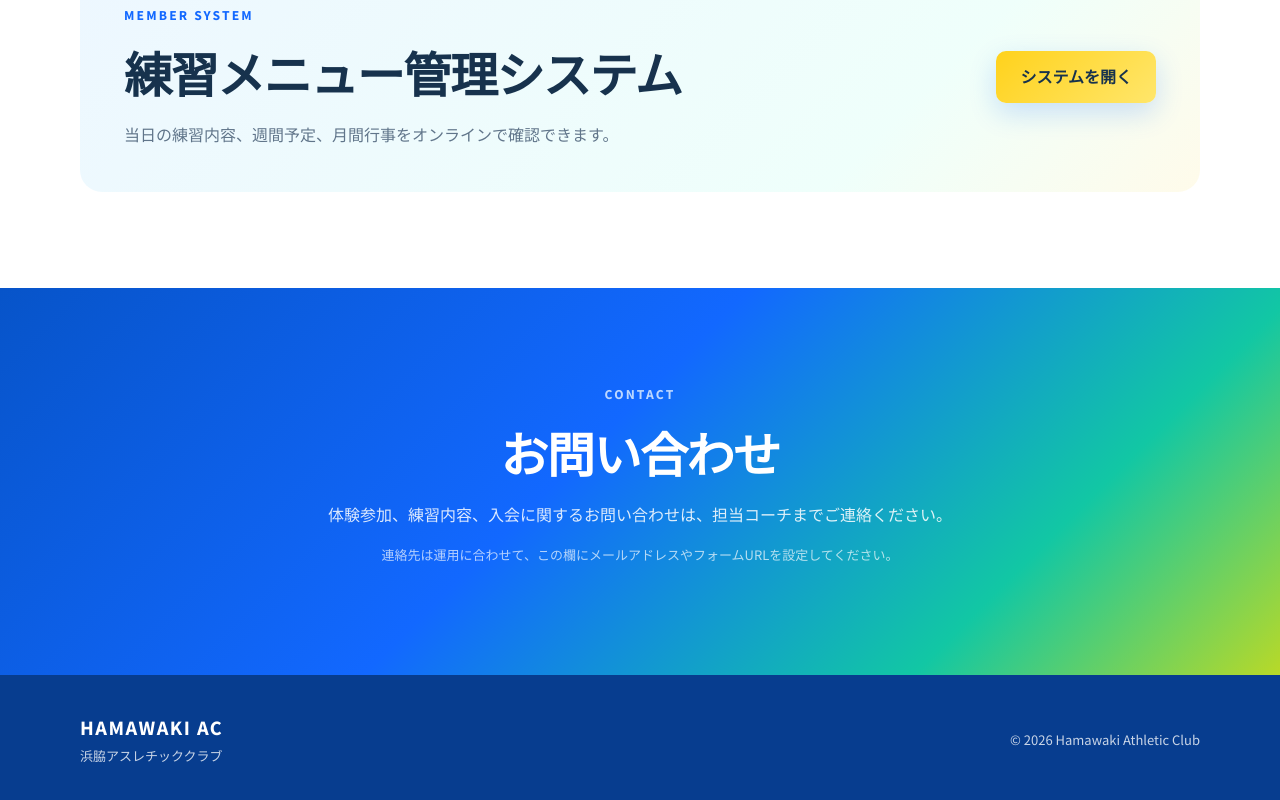
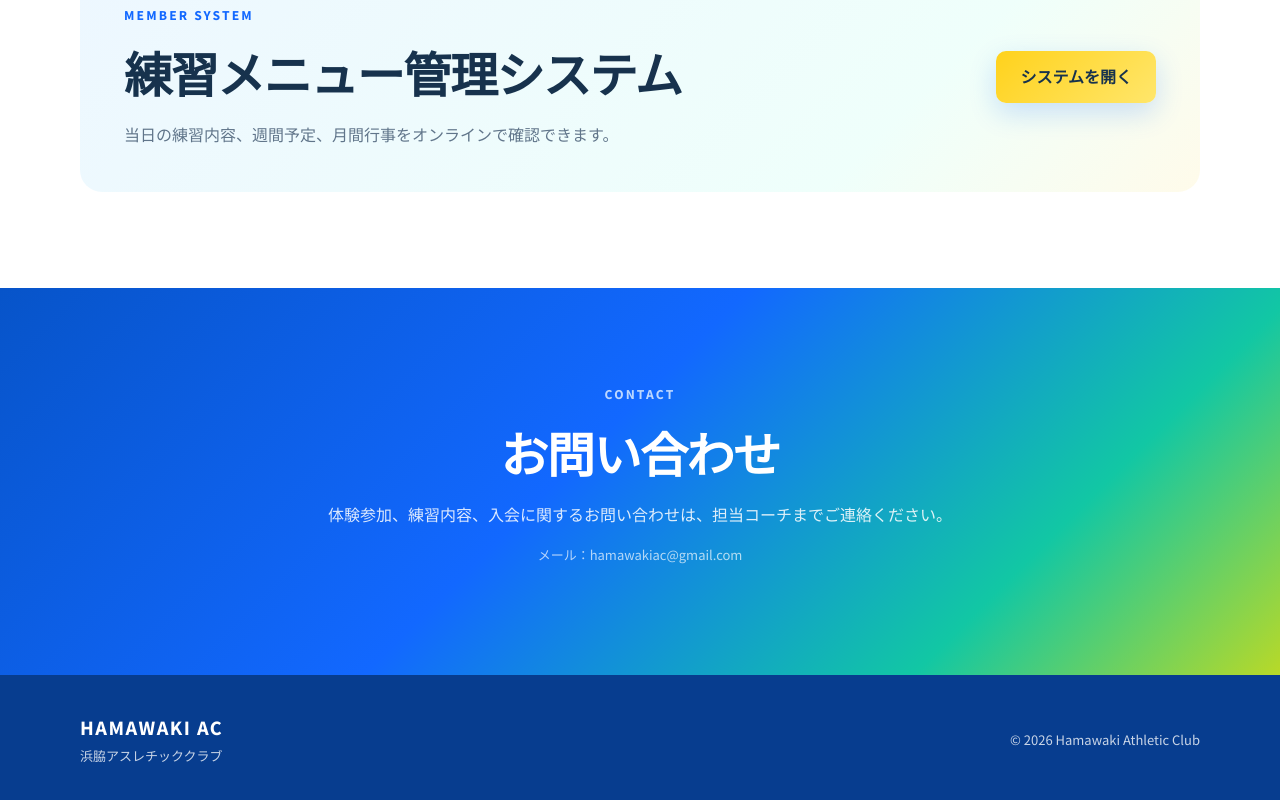
Before and after one commit to hamawakiac/hamawakiac.github.io, a plain HTML site: page index.html in a window 1280 px wide. Shown: the part 2425-3225 px from the top of the page. Drawn offline with Linux system fonts and the light colour scheme.

Commit message:
Add files via upload

```diff
--- a/index.html
+++ b/index.html
@@ -150,7 +150,7 @@
         <p class="section-label light">CONTACT</p>
         <h2>お問い合わせ</h2>
         <p>体験参加、練習内容、入会に関するお問い合わせは、担当コーチまでご連絡ください。</p>
-        <p class="contact-note">連絡先は運用に合わせて、この欄にメールアドレスやフォームURLを設定してください。</p>
+        <p class="contact-note">メール：<a href="mailto:hamawakiac@gmail.com">hamawakiac@gmail.com</a></p>
       </div>
     </section>
   </main>
```
